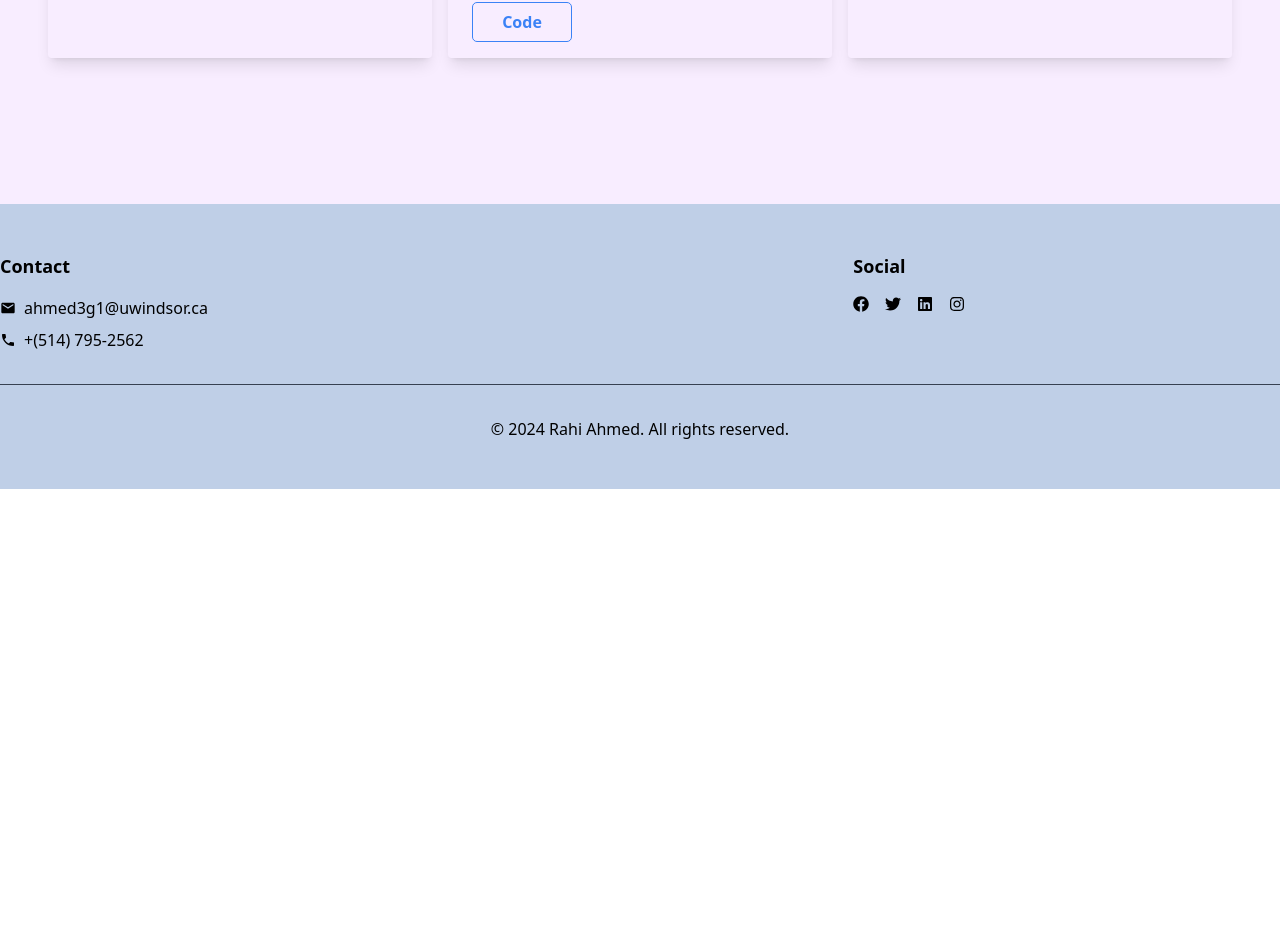
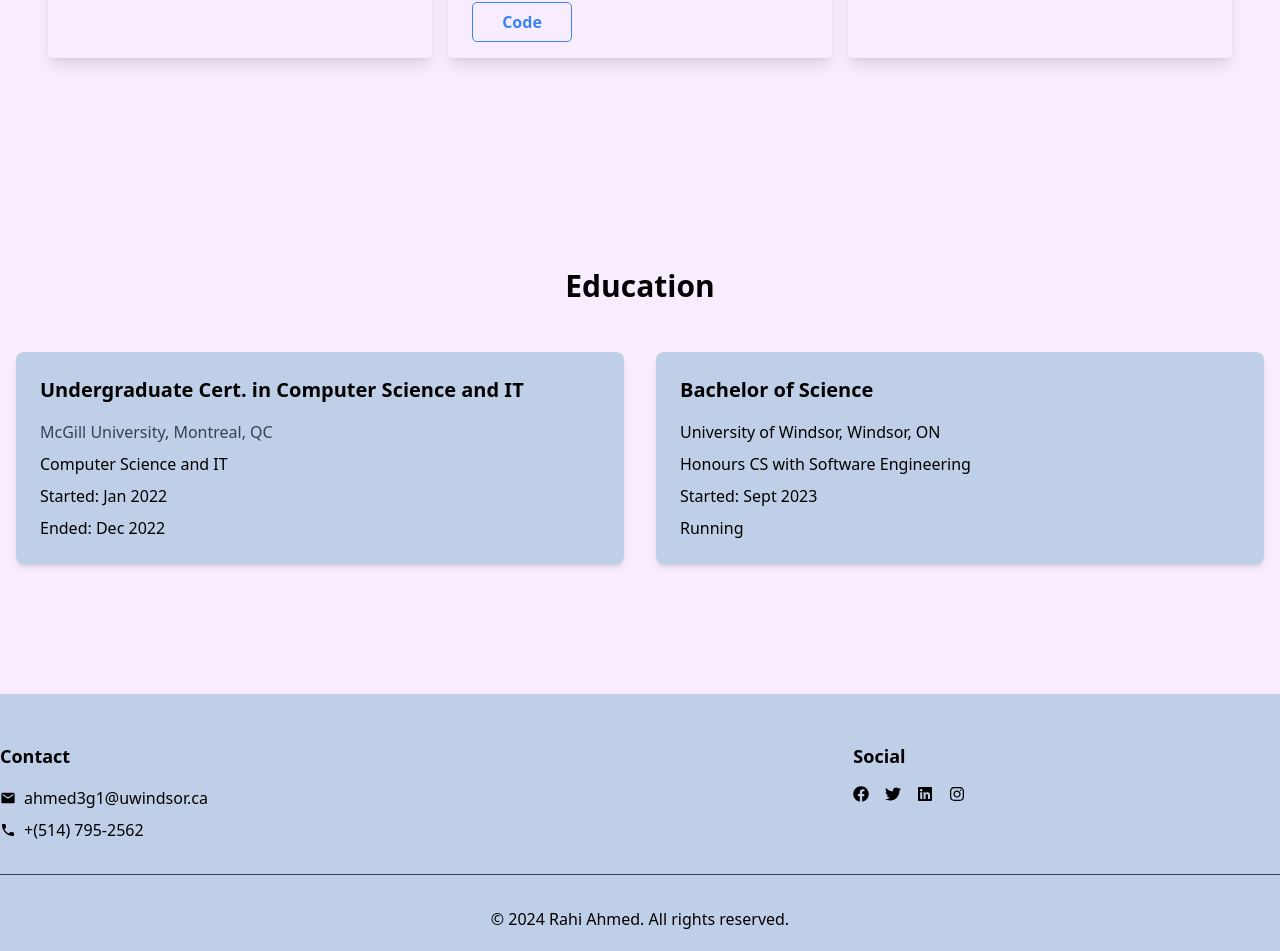
Before and after one commit to hkshakib/innovatesphere, a React (Create React App) app: page / in a window 1280 px wide. Shown: the part 5043-5994 px from the top of the page. Before the commit the page ends 5532 px from the top, so only its background shows below. Built offline with nearby package versions, Linux system fonts and the light colour scheme.

Commit message:
feat: Added Education

```diff
--- a/src/App.js
+++ b/src/App.js
@@ -1,5 +1,6 @@
 import Footer from "./components/Footer";
 import Navbar from "./components/Navbar";
+import Education from "./pages/Education";
 import Experiences from "./pages/Experiences";
 import Home from "./pages/Home";
 import Projects from "./pages/Projects";
@@ -41,6 +42,9 @@ function App() {
         </div>
         <Projects />
       </section>
+      <section id="education" className="flex flex-col pt-[50px] relative">
+        <Education />
+      </section>
       <section
         id="footer"
         className="flex pt-[50px] items-center justify-center relative"
--- a/src/pages/Education.jsx
+++ b/src/pages/Education.jsx
@@ -0,0 +1,37 @@
+import React from "react";
+
+const Education = () => {
+  return (
+    <section className="py-16">
+      <div className="container mx-auto px-4">
+        <h2 className="text-3xl font-bold text-center mb-12">Education</h2>
+        <div className="grid grid-cols-1 md:grid-cols-2 gap-8">
+          <div className="bg-[#BFCFE7] shadow-md rounded-lg p-6">
+            <h3 className="text-xl font-semibold mb-4">
+              Undergraduate Cert. in Computer Science and IT{" "}
+            </h3>
+            <p className="text-gray-700 mb-2">
+              McGill University, Montreal, QC
+            </p>
+            <p className="text-black mb-2">Computer Science and IT</p>
+            <p className="text-black mb-2">Started: Jan 2022</p>
+            <p className="text-black">Ended: Dec 2022</p>
+          </div>
+          <div className="bg-[#BFCFE7] shadow-md rounded-lg p-6">
+            <h3 className="text-xl font-semibold mb-4">Bachelor of Science</h3>
+            <p className="text-black mb-2">
+              University of Windsor, Windsor, ON
+            </p>
+            <p className="text-black mb-2">
+              Honours CS with Software Engineering
+            </p>
+            <p className="text-black mb-2">Started: Sept 2023</p>
+            <p className="text-black">Running</p>
+          </div>
+        </div>
+      </div>
+    </section>
+  );
+};
+
+export default Education;
```
